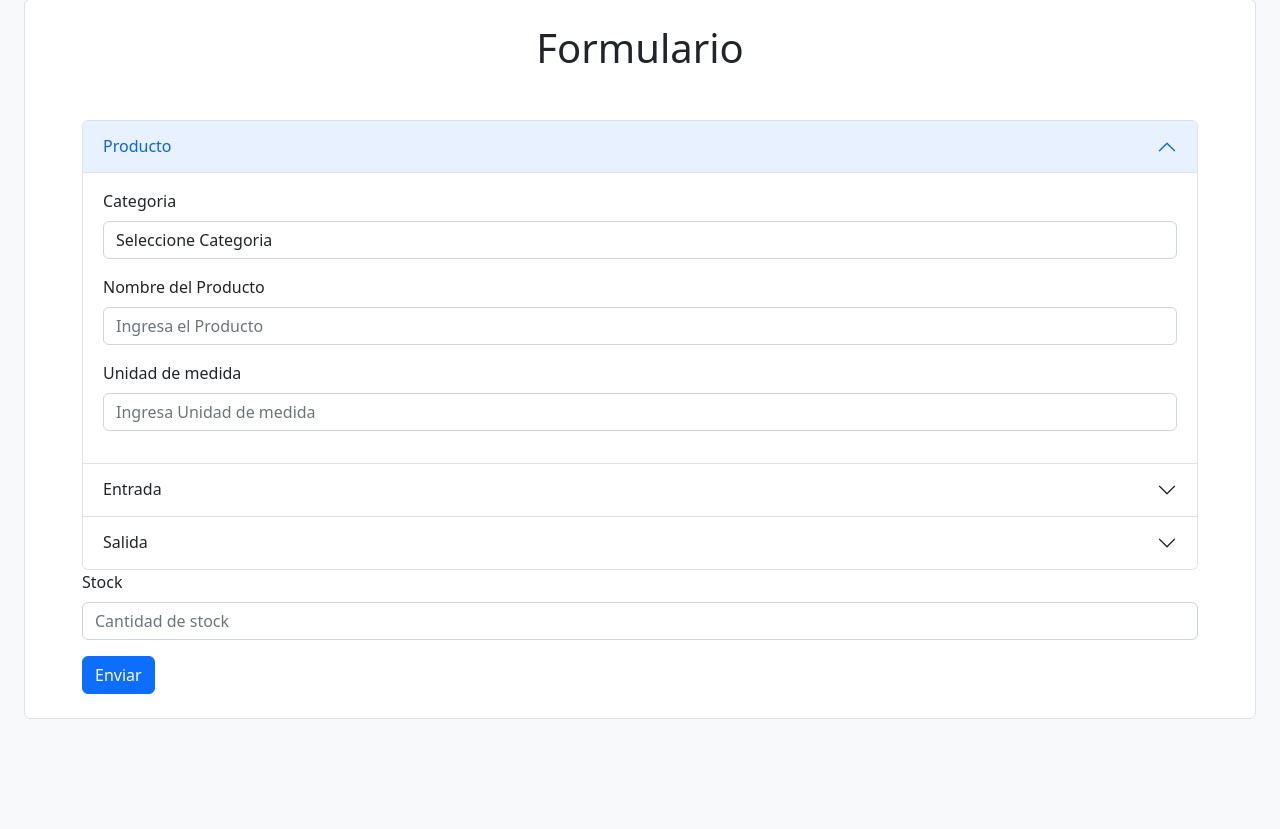
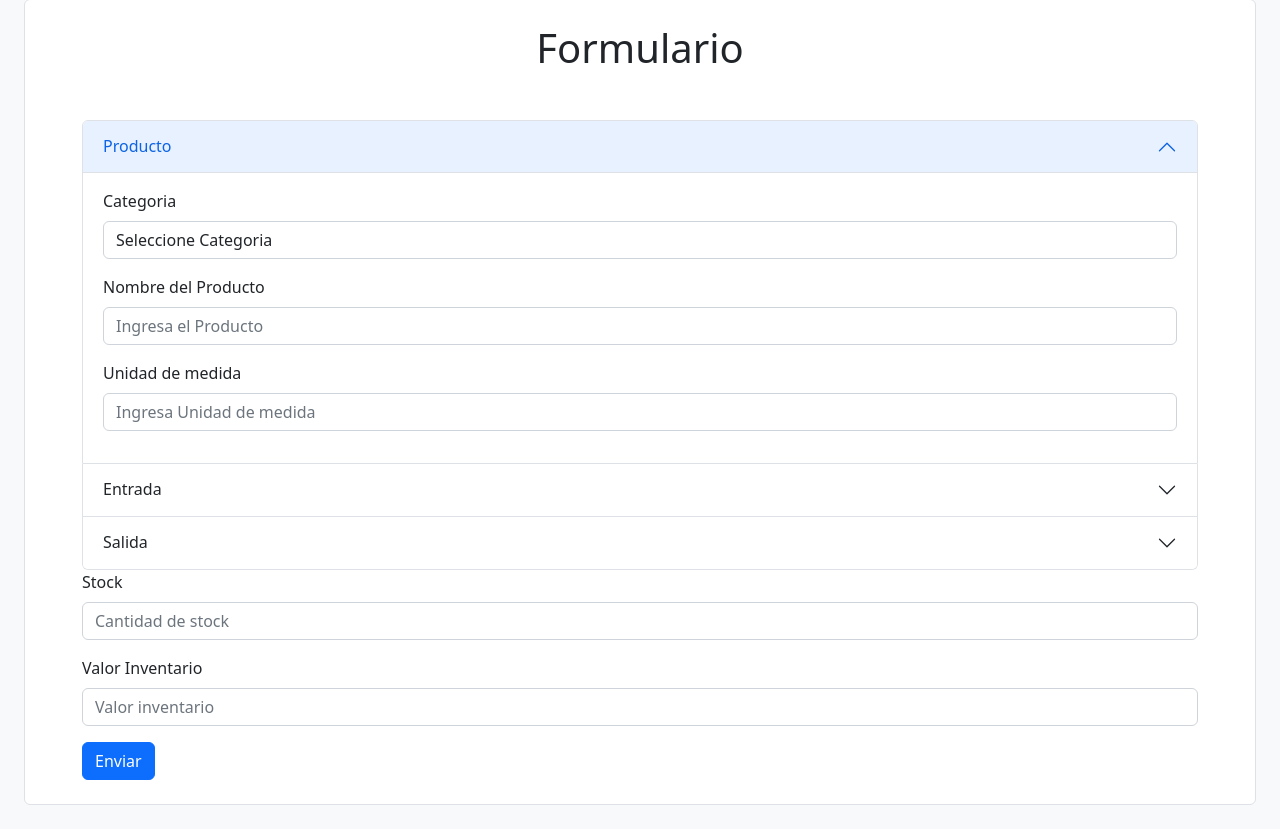
Before and after one commit to Dfespinal7/software_intentario_sena, a Django app: page /form_guardar in a window 1280 px wide. Shown: the part 81-910 px from the top of the page. Before the commit the page ends 800 px from the top, so only its background shows below. Run offline with Django 5.2, Linux system fonts and the light colour scheme; data comes from the database, SQL or seed files in the repository.

Commit message:
se agregaron funciones de calculo y form

```diff
--- a/software_inventario/inventario/static/inventario/js/funciones.js
+++ b/software_inventario/inventario/static/inventario/js/funciones.js
@@ -12,9 +12,18 @@ function cantidadStock() {
     var resultado = entrada - salida;
 
     // Establece el resultado en el campo de stock
-    document.getElementById('stock').value = resultado;
+    var stockField = document.getElementById('stock');
+    stockField.value = resultado;
+    valorInv();
+}
+function valorInv(){
+    stock=parseInt(document.getElementById("stock").value)||0
+    ent=parseInt(document.getElementById("valoruni").value)||0
+    result=stock*ent
+    document.getElementById("valorinv").value=result
 }
 
 // Agrega eventos de input a los campos de entrada y salida
 document.getElementById('ent').addEventListener('input', cantidadStock);
 document.getElementById('sal').addEventListener('input', cantidadStock);
+document.getElementById('valoruni').addEventListener('input', valorInv);
--- a/software_inventario/inventario/templates/inventario/producto/form_productos.html
+++ b/software_inventario/inventario/templates/inventario/producto/form_productos.html
@@ -19,8 +19,9 @@
                     <div id="collapseOne" class="accordion-collapse collapse show" aria-labelledby="headingOne" data-bs-parent="#accordionExample">
                         <div class="accordion-body">
                             <div class="mb-3">
+                                <input type="hidden" name="idProducto" value="{{idProducto}}">
                                 <label for="input1" class="form-label">Categoria</label>
-                                <select name="" id="" class="form-control">
+                                <select name="idCategoria" id="" class="form-control">
                                     <option value="">Seleccione Categoria</option>
                                     {% for i in categorias %}
                                     <option value="{{i.idCategoria}}">{{i.nombreCategoria}}</option>
@@ -29,11 +30,11 @@
                             </div>
                             <div class="mb-3">
                                 <label for="input2" class="form-label">Nombre del Producto</label>
-                                <input type="text" class="form-control" id="input2" name="campo2" placeholder="Ingresa el Producto">
+                                <input type="text" class="form-control" id="input2" name="nombreProducto" placeholder="Ingresa el Producto">
                             </div>
                             <div class="mb-3">
                                 <label for="input2" class="form-label">Unidad de medida</label>
-                                <input type="text" class="form-control" id="input2" name="campo2" placeholder="Ingresa Unidad de medida">
+                                <input type="text" class="form-control" id="input2" name="unidadMedida" placeholder="Ingresa Unidad de medida">
                             </div>
 
                         </div>
@@ -50,8 +51,9 @@
                     <div id="collapseTwo" class="accordion-collapse collapse" aria-labelledby="headingTwo" data-bs-parent="#accordionExample">
                         <div class="accordion-body">
                             <div class="mb-3">
+                                <input type="hidden" name="idEntrada" value="{{idEntrada}}">
                                 <label for="input3" class="form-label">Proveedores</label>
-                                <select name="" id="" class="form-control">
+                                <select name="idProveedor" id="" class="form-control">
                                     <option value="">Selecciones Proveedor</option>
                                     {% for i in proveedores %}
                                     <option value="{{i.idProveedor}}">{{i.nombre}}</option>
@@ -60,15 +62,15 @@
                             </div>
                             <div class="mb-3">
                                 <label for="input4" class="form-label">Obsevación</label>
-                                <input type="text" class="form-control" id="input4" name="campo4" placeholder="Ingresa Observación">
+                                <input type="text" class="form-control" id="input4" name="obsent" placeholder="Ingresa Observación">
                             </div>
                             <div class="mb-3">
                                 <label for="input4" class="form-label">Cantidad Entrada</label>
-                                <input type="text" class="form-control" id="ent" name="campo4" placeholder="Ingresa Cantidad">
+                                <input type="text" class="form-control" id="ent" name="cantent" placeholder="Ingresa Cantidad">
                             </div>
                             <div class="mb-3">
                                 <label for="input4" class="form-label">Valor de unidad</label>
-                                <input type="text" class="form-control" id="input4" name="campo4" placeholder="Ingresa Valor">
+                                <input type="text" class="form-control" id="valoruni" name="valoruEntr" placeholder="Ingresa Valor">
                             </div>
                         </div>
                     </div>
@@ -84,8 +86,9 @@
                     <div id="collapseThree" class="accordion-collapse collapse" aria-labelledby="headingThree" data-bs-parent="#accordionExample">
                         <div class="accordion-body">
                             <div class="mb-3">
+                                <input type="hidden" name="idSalida" value="{{idSalida}}">
                                 <label for="input5" class="form-label">Cliente</label>
-                                <select name="" id="documento" onchange="actDocumento()" class="form-control">
+                                <select name="idCliente" id="documento" onchange="actDocumento()" class="form-control">
                                     <option value="" >Seleccione Cliente</option>
                                     {% for i in clientes %}
                                     <option value="{{i.idCliente}}" data-documento="{{i.documento}}">{{i.nombre}}</option>
@@ -94,19 +97,19 @@
                             </div>
                             <div class="mb-3">
                                 <label for="input6" class="form-label">Documento del Cliente</label>
-                                <input type="text" class="form-control" id="doc" name="campo6" placeholder="Ingresa el Documento" readonly>
+                                <input type="text" class="form-control" id="doc" name="documento" placeholder="Ingresa el Documento" readonly>
                             </div>
                             <div class="mb-3">
                                 <label for="input6" class="form-label">observación</label>
-                                <input type="text" class="form-control" id="input6" name="campo6" placeholder="Ingresa el Obsevación">
+                                <input type="text" class="form-control" id="input6" name="obssal" placeholder="Ingresa el Obsevación">
                             </div>
                             <div class="mb-3">
                                 <label for="input6" class="form-label">Cantidad de salida</label>
-                                <input type="text" class="form-control" id="sal" name="campo6" placeholder="Ingresa Cantidad">
+                                <input type="text" class="form-control" id="sal" name="cantsal" placeholder="Ingresa Cantidad">
                             </div>
                             <div class="mb-3">
                                 <label for="input6" class="form-label">Valor de unidad</label>
-                                <input type="text" class="form-control" id="input6" name="campo6" placeholder="Ingresa Valor">
+                                <input type="text" class="form-control" id="input6" name="valoruSal" placeholder="Ingresa Valor">
                             </div>
                         </div>
                     </div>
@@ -115,7 +118,11 @@
             </div>
             <div class="mb-3">
                 <label for="input2" class="form-label">Stock</label>
-                <input type="text" class="form-control" id="stock" name="campo2" placeholder="Cantidad de stock" readonly>
+                <input type="text" class="form-control" id="stock" name="stock" placeholder="Cantidad de stock" readonly>
+            </div>
+            <div class="mb-3">
+                <label for="input2" class="form-label">Valor Inventario</label>
+                <input type="text" class="form-control" id="valorinv" name="" placeholder="Valor inventario" readonly>
             </div>
 
             <!-- Botón de Enviar -->
--- a/software_inventario/inventario/views.py
+++ b/software_inventario/inventario/views.py
@@ -30,4 +30,26 @@ def form_guardar(request):
     return render(request,'inventario/producto/form_productos.html',contex)
 
 def guardar_datos(request):
-    pass
+    if request.method=='POST':
+        #Producto
+        idProducto=request.POST.get("idProducto")
+        idCategoria=Categorias.objects.get(pk=request.POST.get("idCategoria"))
+        nombre=request.POST.get("nombreProducto")
+        unidadMedi=request.POST.get("unidadMedida")
+        stock=request.POST.get("stock")
+        #Entrada
+        idEntrada=request.POST.get("idEntrada")
+        idProveedor=Productos.objects.get(pk=request.POST.get("idProveedor"))
+        #idProducto=request.POST.get("idProducto")
+        #unidadMedi=request.POST.get("unidadMedida")
+        obsent=request.POST.get("obsent")
+        cantent=request.POST.get("cantent")
+        valoruEntr=request.POST.get("valoruEntr")
+        #Salida
+        idSalida=request.POST.get("idSalida")
+        #idProducto=request.POST.get("idProducto")
+        idCliente=Clientes.objects.get("idCliente")
+        doc=request.POST.get("documento")
+        obssal=request.POST.get("obssal")
+        cantsal=request.POST.get("cantsal")
+        valoruSal=request.POST.get("valoruSal")
```
